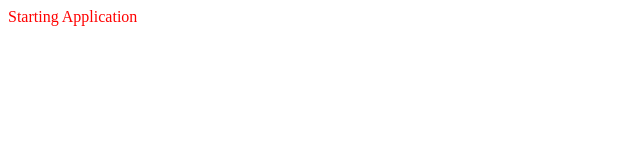
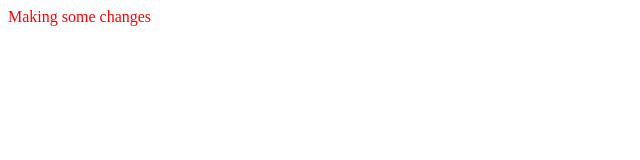
Before and after one commit to JosiahSchwahn/taskTracker, a plain HTML site: page index.html in a window 1280 px wide. Shown: the full height of the page, 0-640 px from the left. Drawn offline with Linux system fonts and the light colour scheme.

Commit message:
First commit, base file strucutre

```diff
--- a/index.html
+++ b/index.html
@@ -14,7 +14,7 @@
 </head>
 <body>
     <div class="container">
-        Starting Application
+        Making some changes
 
     </div>
 
--- a/javascript/javascript.js
+++ b/javascript/javascript.js
@@ -0,0 +1 @@
+console.log("Hello world")
```
